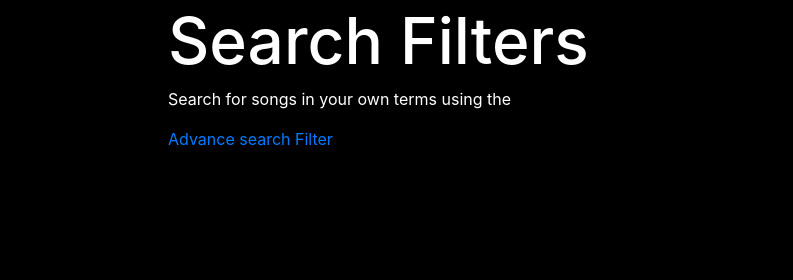
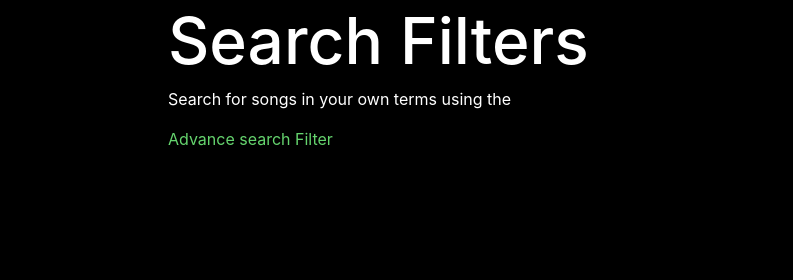
Before and after one commit to ZilPatel4304/Spotify_code, a plain HTML site: page index.html in a window 1280 px wide. Shown: the part 2192-2472 px from the top of the page, 487-1280 px from the left. Drawn offline with nearby package versions, Linux system fonts and the light colour scheme.

Commit message:
spotify_ready

```diff
--- a/index.html
+++ b/index.html
@@ -112,7 +112,7 @@
         <div class="col-sm">
           <h1 class="Search">Search Filters</h1>
           <p class="content-1">Search for songs in your own terms using the </p>
-          <p class="link"><a class="" href="https://www.figma.com/proto/A6GI2FmgJNT8SbopU19DyR/Group-Project-3%3A-Spotify-Redesign---Master-File-(Copy)?page-id=105%3A18132&type=design&node-id=264-22262&viewport=1028%2C-90%2C0.29&scaling=scale-down&starting-point-node-id=264%3A22262&show-proto-sidebar=1"> Advance search Filter </a></p>
+          <p class="link"><a class="link" href="https://www.figma.com/proto/A6GI2FmgJNT8SbopU19DyR/Group-Project-3%3A-Spotify-Redesign---Master-File-(Copy)?page-id=105%3A18132&type=design&node-id=264-22262&viewport=1028%2C-90%2C0.29&scaling=scale-down&starting-point-node-id=264%3A22262&show-proto-sidebar=1"> Advance search Filter </a></p>
         </div>
       </div>
       </div>
```
